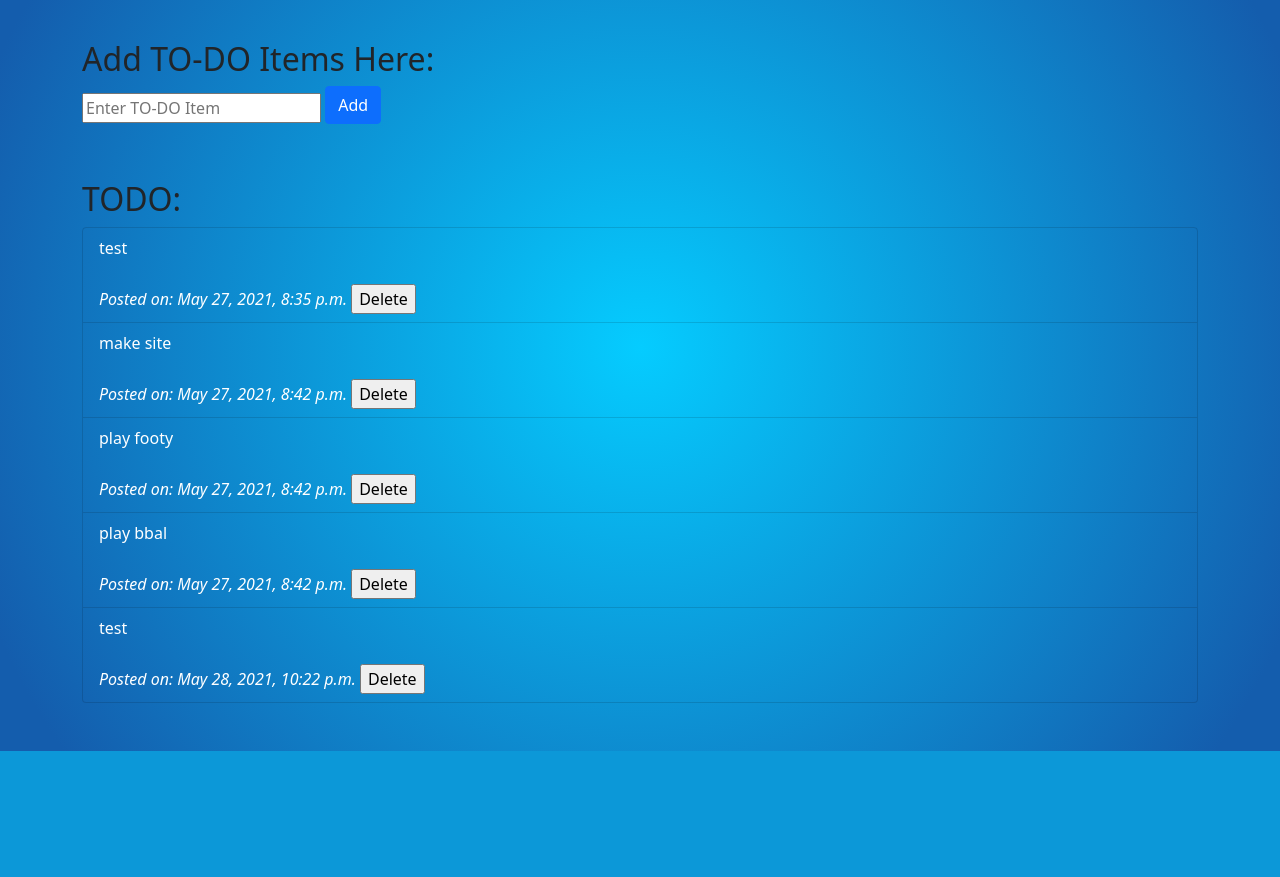
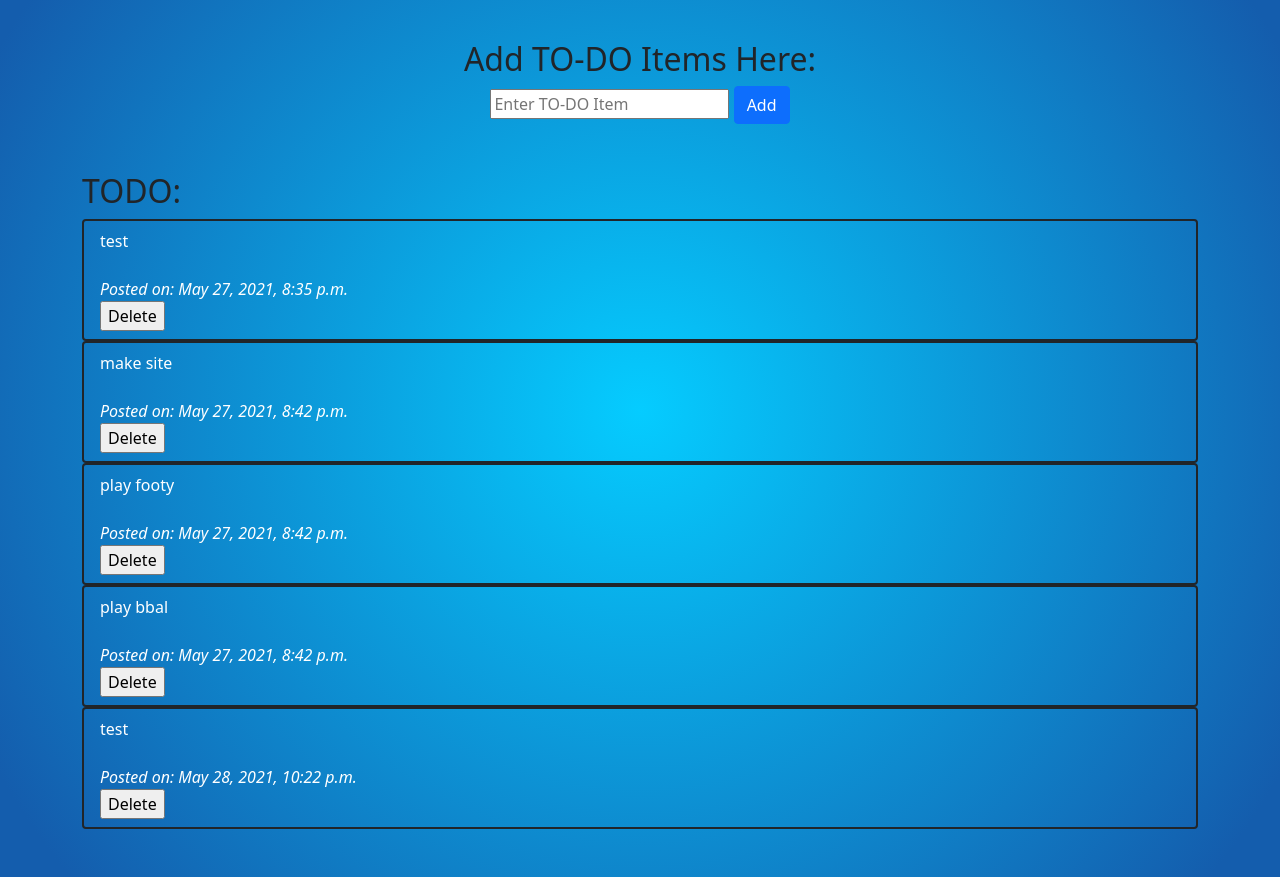
Before and after one commit to Oz2308/TODO-Webapp, a Django app: page /home/ in a window 1280 px wide. Shown: the part 56-933 px from the top of the page. Before the commit the page ends 807 px from the top, so only its background shows below. Run offline with Django 3.2, Linux system fonts and the light colour scheme; data comes from the database, SQL or seed files in the repository; both versions use the stored data as it was after the commit.

Commit message:
Home page edits
List group border, center input & title

```diff
--- a/todo_app/templates/todo/home.html
+++ b/todo_app/templates/todo/home.html
@@ -8,10 +8,10 @@
 <body>
     <br></br>
 
-    <h2>Add TO-DO Items Here:</h2>
-    <form action="/home/" method="post">{% csrf_token %}
-        <input  type="text" name="content" class="form-group mb-2" placeholder="Enter TO-DO Item"/>
-        <button type="submit" class="btn btn-primary mb-2">Add</button>
+    <h2 style="text-align:center">Add TO-DO Items Here:</h2>
+    <form style="text-align:center" action="/home/" method="post">{% csrf_token %}
+        <input  type="text" name="content" placeholder="Enter TO-DO Item"/>
+        <button type="submit" class="btn btn-primary">Add</button>
     </form>
 
     <br></br>
@@ -19,14 +19,17 @@
     <h2>TODO:</h2>
     <ul class="list-group">
         {% for todoitem in all_items %}
-        <li class="list-group-item bg-transparent" style="color:white">{{ todoitem.item }}
+        <li class="list-group-item bg-transparent rounded border border-dark border-2" style="color:white">{{ todoitem.item }}
             <br></br>
             <em>Posted on: {{ todoitem.date_posted }}</em>
-            <form action="/deletetodo/{{todoitem.id}}/"
-            style="display: inline;"
-            method="post">{% csrf_token %}
-                <input  type="submit" value="Delete"/>
-            </form>
+
+            <div>
+                <form action="/deletetodo/{{todoitem.id}}/"
+                    style="display: inline;"
+                    method="post">{% csrf_token %}
+                    <input type="submit" value="Delete"/>
+                </form>
+            </div>
         </li>
         {% endfor %}
     </ul>
```
Also changed, not shown: todo_app/templates/todo/about.html (+4 -3 lines), todo_app/db.sqlite3.
